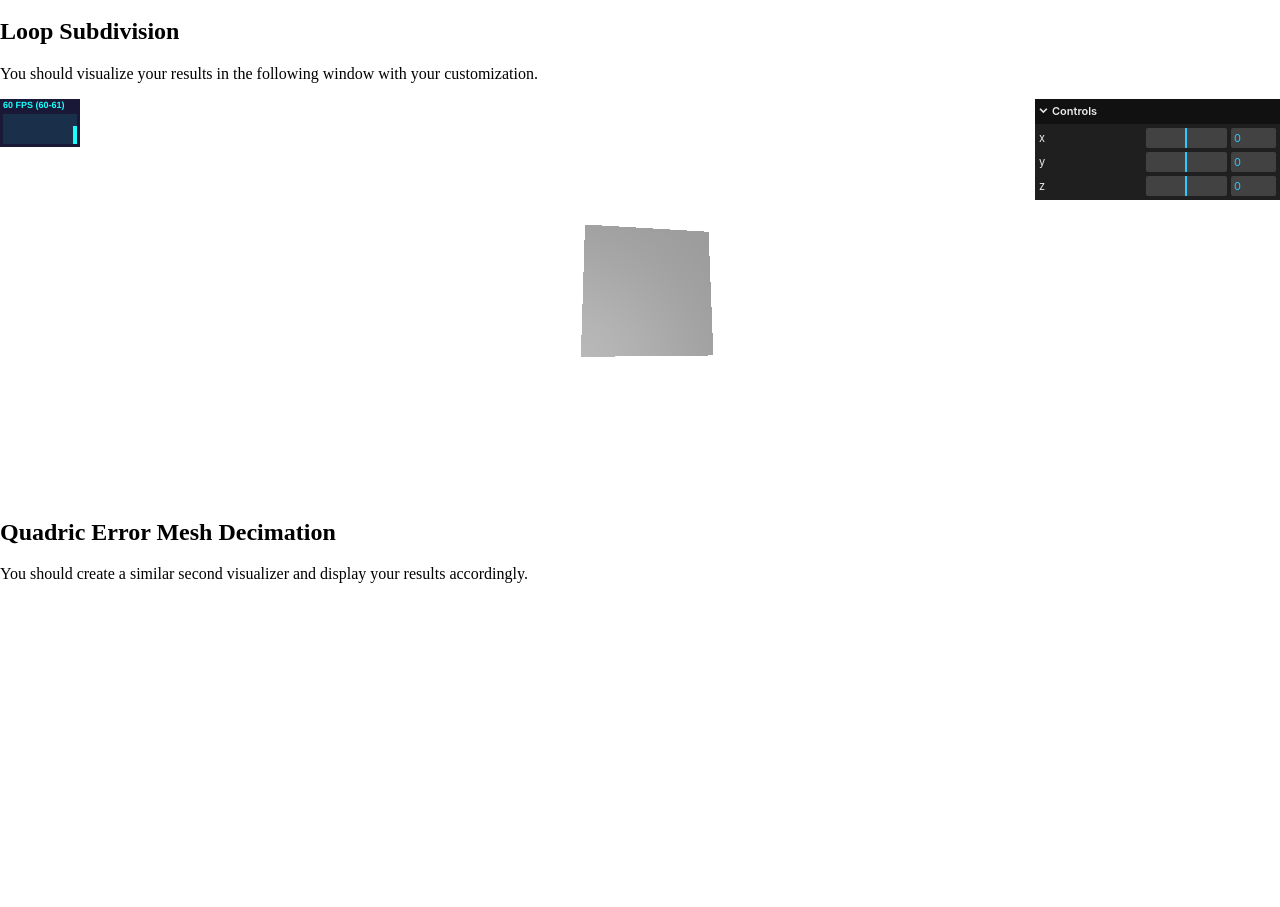
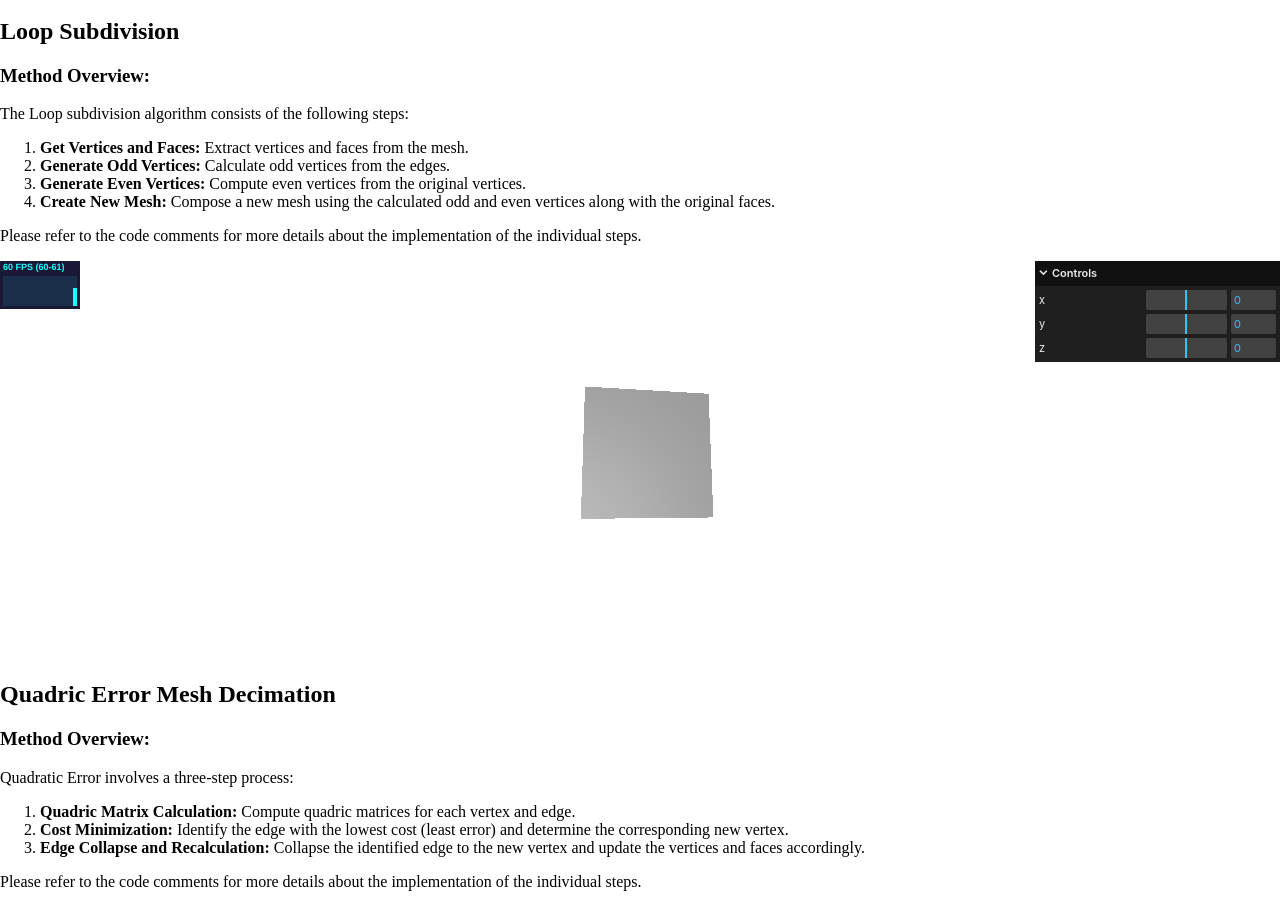
Before and after one commit to l0g1c-80m8/3d-vision-assignments, a plain HTML site: page html/assignment1.html in a window 1280 px wide. Shown: the part 395-1302 px from the top of the page. Before the commit the page ends 994 px from the top, so only its background shows below. Drawn offline with nearby package versions, Linux system fonts and the light colour scheme.

Commit message:
add details of the implementation in the report html

```diff
--- a/html/assignment1.html
+++ b/html/assignment1.html
@@ -30,10 +30,34 @@
 			<b>Grading: </b>The grading is based on the correctness of your implementation. You are encouraged to use the visualization tool to debug your implementation. You can also use the visualization tool to test your implementation on other 3D models. You can find an example of 3D model in the "./assets" folder.</p>
 		</p>
 		<h2>Loop Subdivision</h2>
-		<p>You should visualize your results in the following window with your customization.</p>
+		<h3>Method Overview:</h3>
+		<p>
+			The Loop subdivision algorithm consists of the following steps:
+		</p>
+		<ol>
+			<li><strong>Get Vertices and Faces:</strong> Extract vertices and faces from the mesh.</li>
+			<li><strong>Generate Odd Vertices:</strong> Calculate odd vertices from the edges.</li>
+			<li><strong>Generate Even Vertices:</strong> Compute even vertices from the original vertices.</li>
+			<li><strong>Create New Mesh:</strong> Compose a new mesh using the calculated odd and even vertices along with the original faces.</li>
+		</ol>
+		<p>
+			Please refer to the code comments for more details about the implementation of the individual steps.
+		</p>
+
         <div id="container1"></div>
 		<h2>Quadric Error Mesh Decimation</h2>
-		<p>You should create a similar second visualizer and display your results accordingly.</p>
+		<h3>Method Overview:</h3>
+		<p>
+			Quadratic Error involves a three-step process:
+		</p>
+		<ol>
+			<li><strong>Quadric Matrix Calculation:</strong> Compute quadric matrices for each vertex and edge.</li>
+			<li><strong>Cost Minimization:</strong> Identify the edge with the lowest cost (least error) and determine the corresponding new vertex.</li>
+			<li><strong>Edge Collapse and Recalculation:</strong> Collapse the identified edge to the new vertex and update the vertices and faces accordingly.</li>
+		</ol>
+		<p>
+			Please refer to the code comments for more details about the implementation of the individual steps.
+		</p>
         <div id="container2"></div>
 		<script type="module" src="../js/assignment1.js"></script>
 	</body>
```
